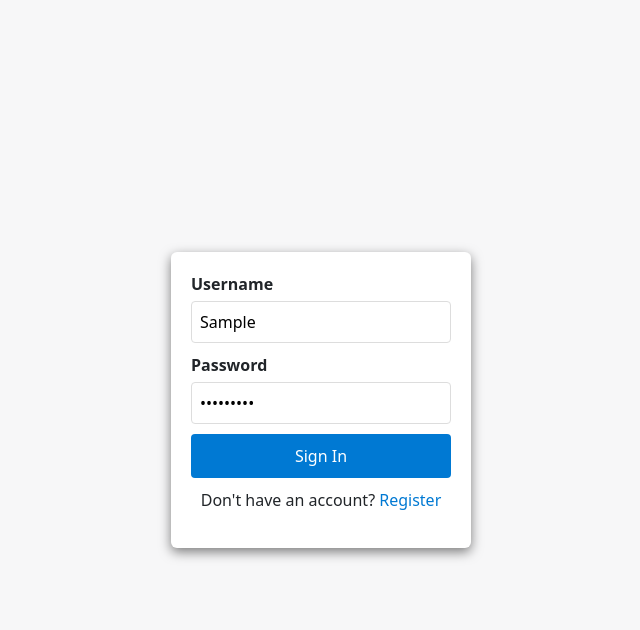
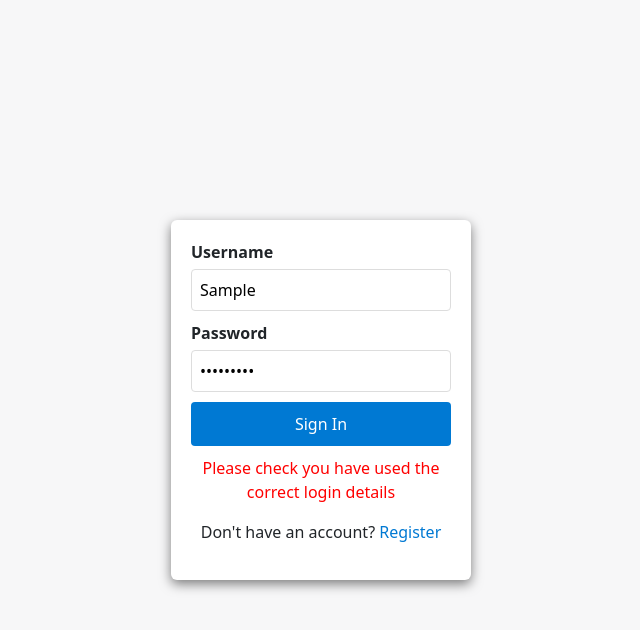
Before and after one commit to Zidane912/redditapp, a React (Create React App) app: page / in a window 1280 px wide. Both pictures are taken after typing "Sample", "Sample123" into the empty fields and a click on the button "Sign In". Shown: the top 630 px of the page, without its empty margins (319-959 px from the left). Built offline with nearby package versions, Linux system fonts and the light colour scheme; no server answers.

Commit message:
second production version ready and sign change

```diff
--- a/src/App.css
+++ b/src/App.css
@@ -334,3 +334,8 @@ header {
     transform: rotate(360deg);
   }
 }
+
+.error-message {
+  color: red;
+  margin-top: 10px;
+}
--- a/src/components/Post.js
+++ b/src/components/Post.js
@@ -17,7 +17,7 @@ const Post = ({ post, replies, addReply, deletePost, editPost, deleteReply, edit
 
   const handlePostClick = async () => {
     try {
-      const response = await axios.post("http://127.0.0.1:5000/editPost", {
+      const response = await axios.post("http://ec2-52-56-192-208.eu-west-2.compute.amazonaws.com/editPost", {
         id: post.id,
         title: editedTitle,
         content: editedContent
@@ -55,7 +55,7 @@ const Post = ({ post, replies, addReply, deletePost, editPost, deleteReply, edit
 
     try {
 
-      const response = await axios.post("http://127.0.0.1:5000/editReply", {
+      const response = await axios.post("http://ec2-52-56-192-208.eu-west-2.compute.amazonaws.com/editReply", {
         post_id: replyBeingEdited.post_id,
         reply_id: replyBeingEdited.id,
         content: editedReplyContent
--- a/src/components/SignIn.js
+++ b/src/components/SignIn.js
@@ -6,6 +6,7 @@ import "../App.css";
 const SignIn = ({ onSignIn }) => {
   const [username, setUsername] = useState("");
   const [password, setPassword] = useState("");
+  const [errorMessage, setErrorMessage] = useState("");
 
   const handleSignIn = async (event) => {
     event.preventDefault();
@@ -14,10 +15,11 @@ const SignIn = ({ onSignIn }) => {
       if (response.status === 200 && response.data.authenticated) {
         onSignIn(true, response.data.user);
       } else {
-        alert("Invalid credentials");
+        setErrorMessage("Invalid credentials. Please try again.");
       }
     } catch (error) {
       console.error("Error signing in:", error);
+      setErrorMessage("Please check you have used the correct login details");
     }
   };
 
@@ -26,13 +28,22 @@ const SignIn = ({ onSignIn }) => {
       <form className="signin-form" onSubmit={handleSignIn}>
         <div>
           <label>Username</label>
-          <input type="text" value={username} onChange={(e) => setUsername(e.target.value)} />
+          <input
+            type="text"
+            value={username}
+            onChange={(e) => setUsername(e.target.value)}
+          />
         </div>
         <div>
           <label>Password</label>
-          <input type="password" value={password} onChange={(e) => setPassword(e.target.value)} />
+          <input
+            type="password"
+            value={password}
+            onChange={(e) => setPassword(e.target.value)}
+          />
         </div>
         <button type="submit">Sign In</button>
+        {errorMessage && <p className="error-message">{errorMessage}</p>}
         <p>
           Don't have an account? <Link to="/register">Register</Link>
         </p>
```
